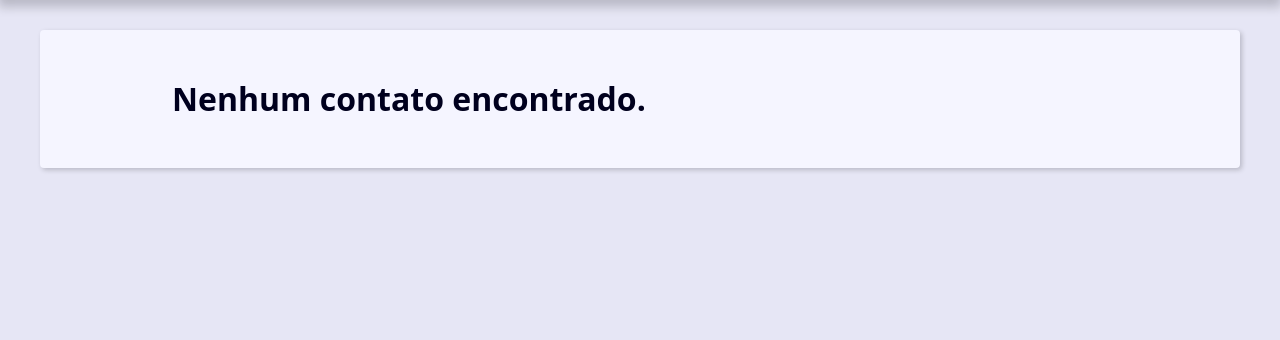
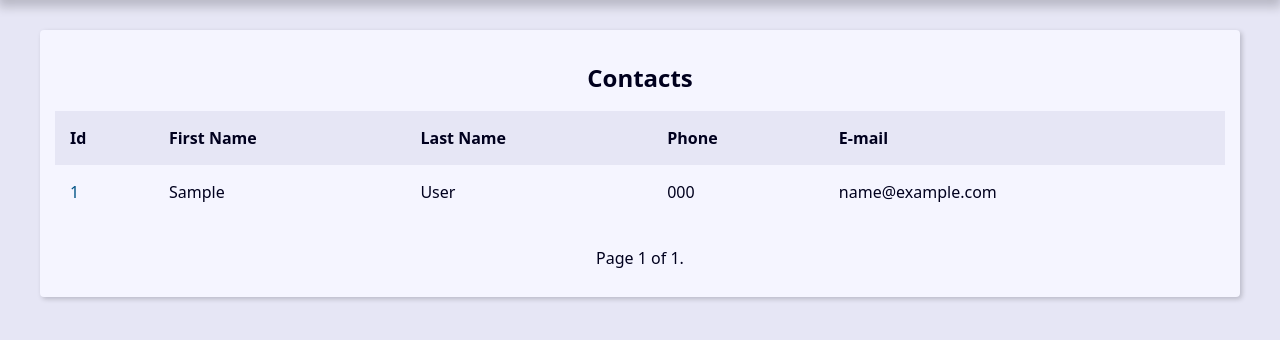
Before and after one commit to BVComDigital/Primeiro_projeto_Django_Udemy, a Django app: page / in a window 1280 px wide. Shown: the part 239-579 px from the top of the page. Run offline with Django 5.2, Linux system fonts and the light colour scheme; tables that the repository leaves empty hold one stand-in row (values such as "Sample post").

Commit message:
paginação

```diff
--- a/base_templates/global/base.html
+++ b/base_templates/global/base.html
@@ -8,6 +8,9 @@
 
     <main class="content">
         {% block content %}{% endblock content %}
+
+        {% include "global/partials/_pagination.html" %}
     </main>
+
 </body>
 </html>
--- /dev/null
+++ b/base_templates/global/partials/_pagination.html
@@ -0,0 +1,20 @@
+
+{% if page_obj %}
+    <div class="pagination">
+        <span class="step-links">
+            {% if page_obj.has_previous %}
+                <a href="?page=1&q={{ request.GET.q.strip }}">&laquo; first</a>
+                <a href="?page={{ page_obj.previous_page_number }}&q={{ request.GET.q.strip }}">previous</a>
+            {% endif %}
+
+            <span class="current">
+                Page {{ page_obj.number }} of {{ page_obj.paginator.num_pages }}.
+            </span>
+
+            {% if page_obj.has_next %}
+                <a href="?page={{ page_obj.next_page_number }}&q={{ request.GET.q.strip }}">next</a>
+                <a href="?page={{ page_obj.paginator.num_pages }}&q={{ request.GET.q.strip }}">last &raquo;</a>
+            {% endif %}
+        </span>
+    </div>
+{% endif %}
--- a/contact/templates/contact/index.html
+++ b/contact/templates/contact/index.html
@@ -3,7 +3,7 @@
 
 {% block content %}
 
-{% if contacts %}
+{% if page_obj %}
     <div class="responsive-table">
         <table class="contacts-table">
             <caption class="table-caption">
@@ -20,7 +20,7 @@
                 </tr>
             </thead>
             <tbody>
-                {% for contact in contacts %}
+                {% for contact in page_obj %}
                     <tr class="table-row">
                         <td class="table-cel">
                             <a
--- a/contact/views/contact_views.py
+++ b/contact/views/contact_views.py
@@ -1,15 +1,20 @@
 from django.shortcuts import render, get_object_or_404, redirect
 from django.db.models import Q # Para colocar o ou nos filtros de busca
 from contact.models import Contact
+from django.core.paginator import Paginator
 
 def index(request):
 
     contacts = Contact.objects\
         .filter(show=True)\
-        .order_by('-id')[10:20] # Seleciona os contatos e ordena por id decrescente.
+        .order_by('-id')
+
+    paginator = Paginator(contacts, 10)
+    page_number = request.GET.get("page")
+    page_obj = paginator.get_page(page_number)
 
     context = {
-        'contacts': contacts,
+        'page_obj': page_obj,
         'site_title': 'Contatos - '
     }
 
@@ -40,10 +45,15 @@ def search(request):
             )\
         .order_by('-id') # Seleciona os contatos e ordena por id decrescente. Filtra usando a função Q que permite o 'OU'. Pode colocar uma busca do google dentro do Django
 
+    paginator = Paginator(contacts, 10)
+    page_number = request.GET.get("page")
+    page_obj = paginator.get_page(page_number)
+
+
     print(contacts.query) # debuga a busca
 
     context = {
-        'contacts': contacts,
+        'page_obj': page_obj,
         'site_title': 'Contatos - ',
         'search_value': search_value,
     }
```
